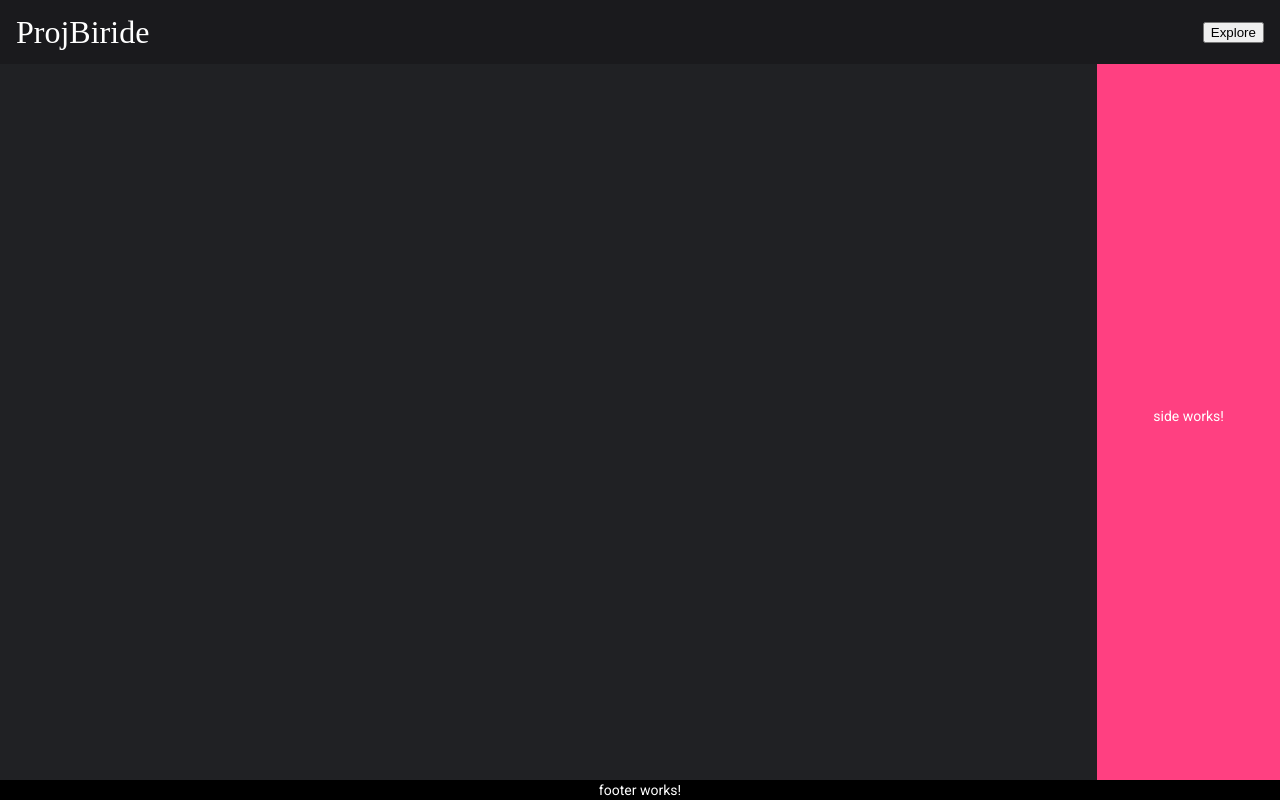
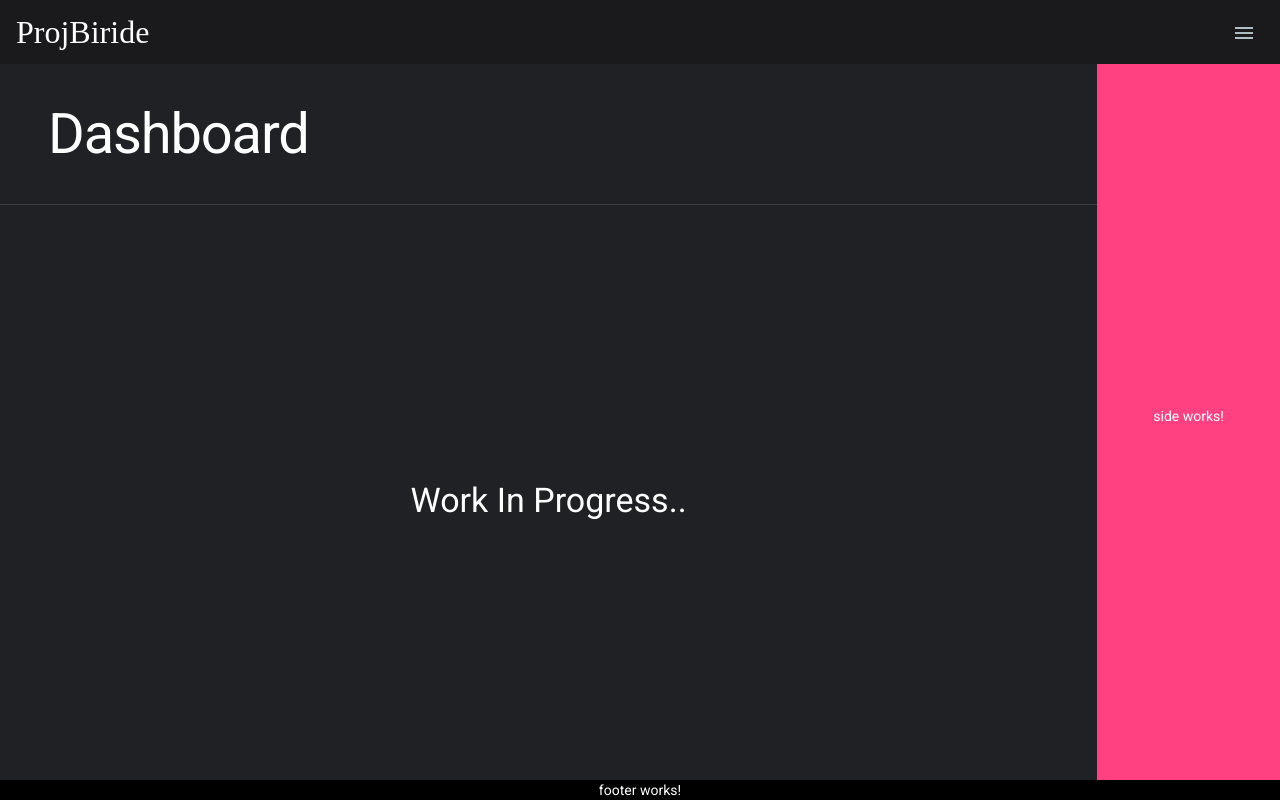
Before and after one commit to patel-malav/projbirdie, an Angular app in the folder website/: page / in a window 1280 px wide. Built offline with nearby package versions, Linux system fonts and the light colour scheme; a web font is replaced by a local one.

Commit message:
Dashboard and router

```diff
--- a/website/src/app/app-routing.module.ts
+++ /dev/null
@@ -1,11 +0,0 @@
-import { NgModule } from '@angular/core';
-import { Routes, RouterModule } from '@angular/router';
-
-
-const routes: Routes = [];
-
-@NgModule({
-  imports: [RouterModule.forRoot(routes)],
-  exports: [RouterModule]
-})
-export class AppRoutingModule { }
--- a/website/src/app/app.component.scss
+++ b/website/src/app/app.component.scss
@@ -19,6 +19,9 @@ header {
 main {
     background-color: var(--main-bg-color);
     grid-area: main;
+    router-outlet {
+        display: block;
+    }
 }
 
 aside {
--- a/website/src/app/app.module.ts
+++ b/website/src/app/app.module.ts
@@ -2,7 +2,7 @@ import { BrowserModule } from '@angular/platform-browser';
 import { NgModule } from '@angular/core';
 import { BrowserAnimationsModule } from '@angular/platform-browser/animations';
 
-import { AppRoutingModule } from './app-routing.module';
+import { AppRoutingModule } from './app-routing/app-routing.module';
 import { AppComponent } from './app.component';
 import { CoreModule } from './core/core.module';
 import { SharedModule } from './shared/shared.module';
--- /dev/null
+++ b/website/src/app/core/dashboard/dashboard.component.html
@@ -0,0 +1,3 @@
+<h1 class="mat-display-3">Dashboard</h1>
+<mat-divider></mat-divider>
+<h2 class="mat-display-1">Work In Progress..</h2>
--- /dev/null
+++ b/website/src/app/core/dashboard/dashboard.component.scss
@@ -0,0 +1,26 @@
+:host {
+    display: grid;
+    height: 100%;
+    grid-template-rows: 1fr 1rem 4fr;
+    grid-template-columns: 3rem 2rem auto;
+
+    grid-template-areas: ". title title"
+                         "divider divider divider"
+                         "status status status";
+}
+
+h1 {
+    grid-area: title;
+    place-self: center start;
+    margin: 0!important;
+}
+
+mat-divider {
+    grid-area: divider;
+}
+
+h2 {
+    grid-area: status;
+    place-self: center;
+    margin: 0!important;
+}
--- /dev/null
+++ b/website/src/app/core/dashboard/dashboard.component.ts
@@ -0,0 +1,15 @@
+import { Component, OnInit } from '@angular/core';
+
+@Component({
+  selector: 'pb-dashboard',
+  templateUrl: './dashboard.component.html',
+  styleUrls: ['./dashboard.component.scss']
+})
+export class DashboardComponent implements OnInit {
+
+  constructor() { }
+
+  ngOnInit(): void {
+  }
+
+}
--- a/website/src/app/core/navigation/navigation.component.html
+++ b/website/src/app/core/navigation/navigation.component.html
@@ -1 +1,3 @@
-<button>Explore</button>
+<button mat-icon-button color="accent" aria-label="Menu">
+    <mat-icon>menu</mat-icon>
+</button>
```
Also changed, not shown: website/src/app/app-routing/app-routing.module.ts (added, +25 -0 lines), website/src/app/core/core.module.ts (+10 -3 lines), website/src/app/material/material.module.ts (added, +24 -0 lines), 1 other file (tests, documents, lock files or other folders).
